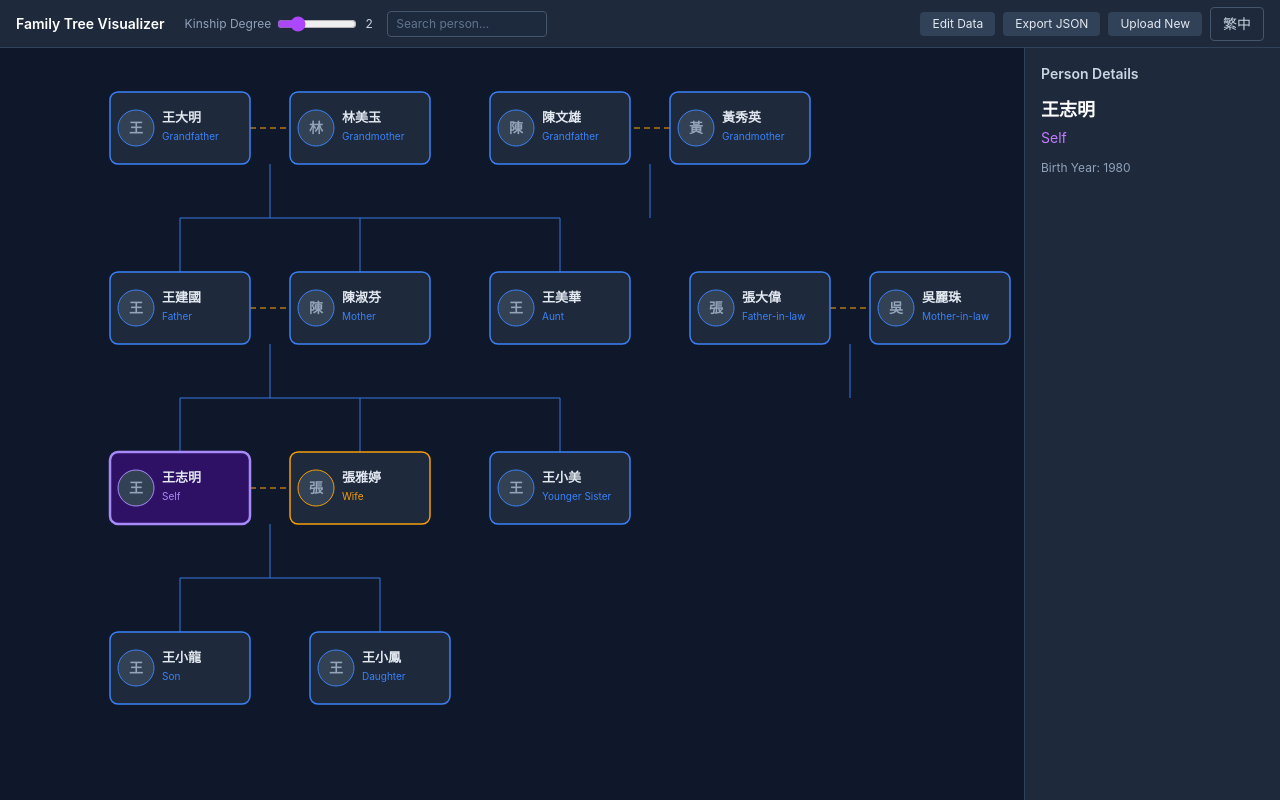
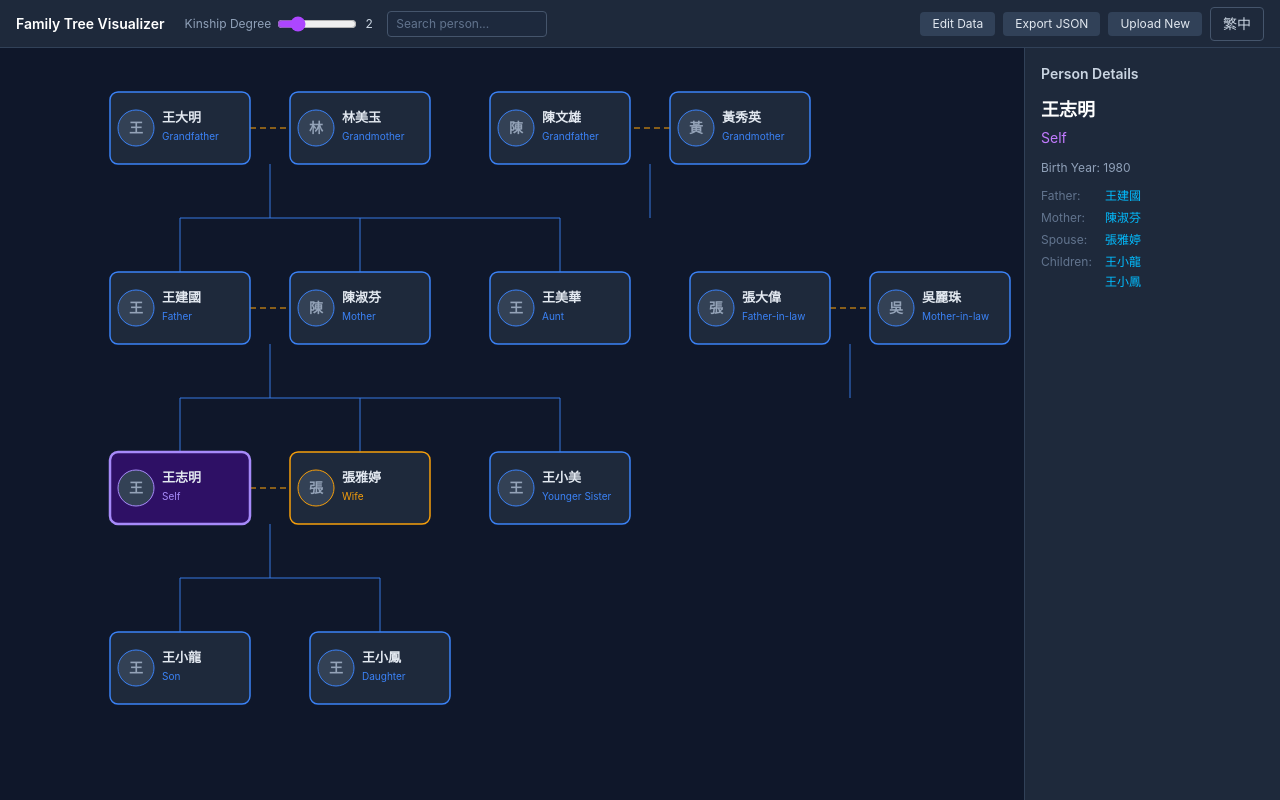
Before and after one commit to janbarry5168/family-tree, a React (Vite) app: page / in a window 1280 px wide. Both pictures are taken after a click on the button "Try Demo". Built offline with nearby package versions, Linux system fonts and the light colour scheme.

Commit message:
feat(info): enrich panel with clickable parents, spouse, children

```diff
--- a/src/components/InfoPanel.tsx
+++ b/src/components/InfoPanel.tsx
@@ -1,6 +1,7 @@
 import { useTranslation } from "react-i18next";
 import { useFamilyTree } from "../context/FamilyTreeContext";
 import { getRelationshipLabel } from "../engine/relationships";
+import type { Person } from "../types/person";
 
 interface Props {
   selectedId: string | null;
@@ -8,7 +9,7 @@ interface Props {
 
 export default function InfoPanel({ selectedId }: Props) {
   const { t, i18n } = useTranslation();
-  const { state } = useFamilyTree();
+  const { state, dispatch } = useFamilyTree();
 
   const person = selectedId ? state.persons.find((p) => p.id === selectedId) : null;
   if (!person) return null;
@@ -16,8 +17,33 @@ export default function InfoPanel({ selectedId }: Props) {
   const label = getRelationshipLabel(state.focusedPersonId, person.id, state.persons);
   const displayLabel = i18n.language === "zh-TW" ? label.zhTW : label.en;
 
+  const byId = (id: string): Person | undefined =>
+    id ? state.persons.find((p) => p.id === id) : undefined;
+
+  const children = state.persons.filter(
+    (p) => p.father === person.id || p.mother === person.id
+  );
+
+  const selectId = (id: string) => dispatch({ type: "SET_SELECTED", id });
+
+  const Link = ({ id }: { id: string }) => {
+    const target = byId(id);
+    if (!target) {
+      return <span className="text-slate-500">{t("info.none")}</span>;
+    }
+    return (
+      <button
+        type="button"
+        onClick={() => selectId(target.id)}
+        className="text-sky-400 hover:text-sky-300 hover:underline text-left"
+      >
+        {target.name}
+      </button>
+    );
+  };
+
   return (
-    <div className="w-64 bg-[#1e293b] border-l border-slate-700 p-4 shrink-0">
+    <div className="w-64 bg-[#1e293b] border-l border-slate-700 p-4 shrink-0 overflow-y-auto">
       <h3 className="text-sm font-semibold text-slate-300 mb-3">{t("info.title")}</h3>
 
       {person.photo && (
@@ -29,8 +55,39 @@ export default function InfoPanel({ selectedId }: Props) {
       <p className="text-sm text-purple-400 mb-3">{displayLabel}</p>
 
       {person.birthYear > 0 && (
-        <p className="text-xs text-slate-400">{t("info.birthYear")}: {person.birthYear}</p>
+        <p className="text-xs text-slate-400 mb-3">
+          {t("info.birthYear")}: {person.birthYear}
+        </p>
       )}
+
+      <dl className="text-xs text-slate-300 space-y-1.5">
+        <div className="flex gap-2">
+          <dt className="w-14 text-slate-500">{t("info.father")}:</dt>
+          <dd className="flex-1"><Link id={person.father} /></dd>
+        </div>
+        <div className="flex gap-2">
+          <dt className="w-14 text-slate-500">{t("info.mother")}:</dt>
+          <dd className="flex-1"><Link id={person.mother} /></dd>
+        </div>
+        <div className="flex gap-2">
+          <dt className="w-14 text-slate-500">{t("info.spouse")}:</dt>
+          <dd className="flex-1"><Link id={person.spouse} /></dd>
+        </div>
+        <div className="flex gap-2">
+          <dt className="w-14 text-slate-500">{t("info.children")}:</dt>
+          <dd className="flex-1">
+            {children.length === 0 ? (
+              <span className="text-slate-500">{t("info.none")}</span>
+            ) : (
+              <div className="flex flex-col gap-1">
+                {children.map((c) => (
+                  <Link key={c.id} id={c.id} />
+                ))}
+              </div>
+            )}
+          </dd>
+        </div>
+      </dl>
     </div>
   );
 }
--- a/src/i18n/en.json
+++ b/src/i18n/en.json
@@ -38,7 +38,12 @@
   "info": {
     "title": "Person Details",
     "birthYear": "Birth Year",
-    "relationship": "Relationship"
+    "relationship": "Relationship",
+    "father": "Father",
+    "mother": "Mother",
+    "spouse": "Spouse",
+    "children": "Children",
+    "none": "—"
   },
   "validation": {
     "invalidJson": "Invalid JSON format",
--- a/src/i18n/zh-TW.json
+++ b/src/i18n/zh-TW.json
@@ -38,7 +38,12 @@
   "info": {
     "title": "成員詳細資訊",
     "birthYear": "出生年",
-    "relationship": "關係"
+    "relationship": "關係",
+    "father": "父親",
+    "mother": "母親",
+    "spouse": "配偶",
+    "children": "子女",
+    "none": "—"
   },
   "validation": {
     "invalidJson": "JSON 格式錯誤",
```
Also changed, not shown: 1 other file (tests, documents, lock files or other folders).
